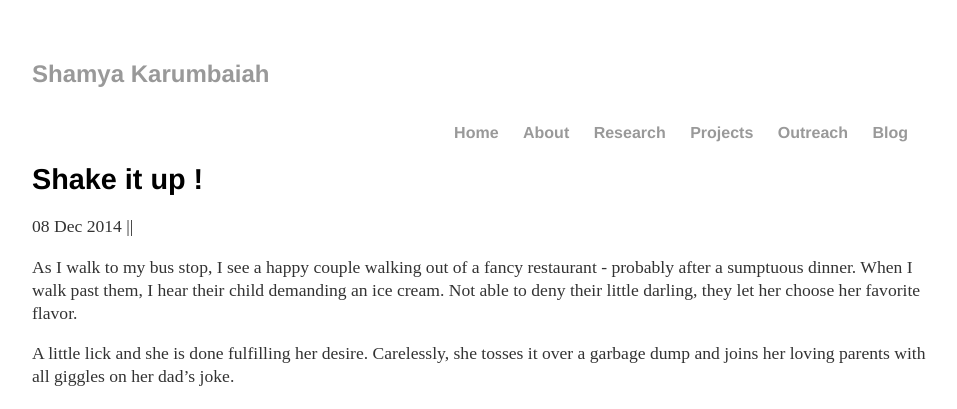
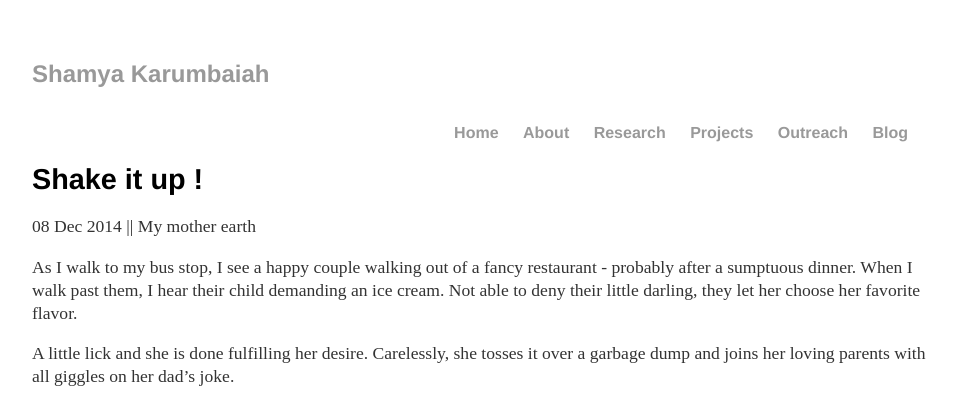
Before and after one commit to Shamya/shamyatest.github.io, a Jekyll site: the page built from _posts/2014-12-08-shake-up.md, in a window 1280 px wide. Shown: the top 409 px of the page, without its empty margins (160-1117 px from the left). Built offline with Jekyll 4.4.1, drawn with Linux system fonts in a browser that asks for light colours.

Commit message:
Update 2014-12-08-shake-up.md

```diff
--- a/_posts/2014-12-08-shake-up.md
+++ b/_posts/2014-12-08-shake-up.md
@@ -2,6 +2,7 @@
 layout: post
 title: "Shake it up !"
 date: 2014-12-08
+place: My mother earth
 ---
 
 As I walk to my bus stop, I see a happy couple walking out of a fancy restaurant - probably after a sumptuous dinner. When I walk past them, I hear their child demanding an ice cream. Not able to deny their little darling, they let her choose her favorite flavor.
```
